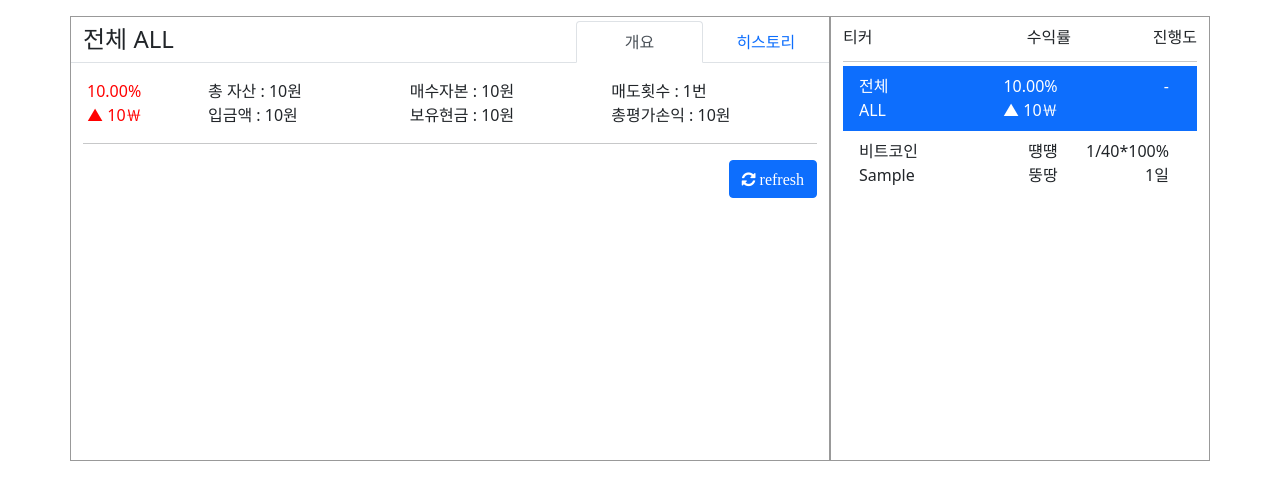
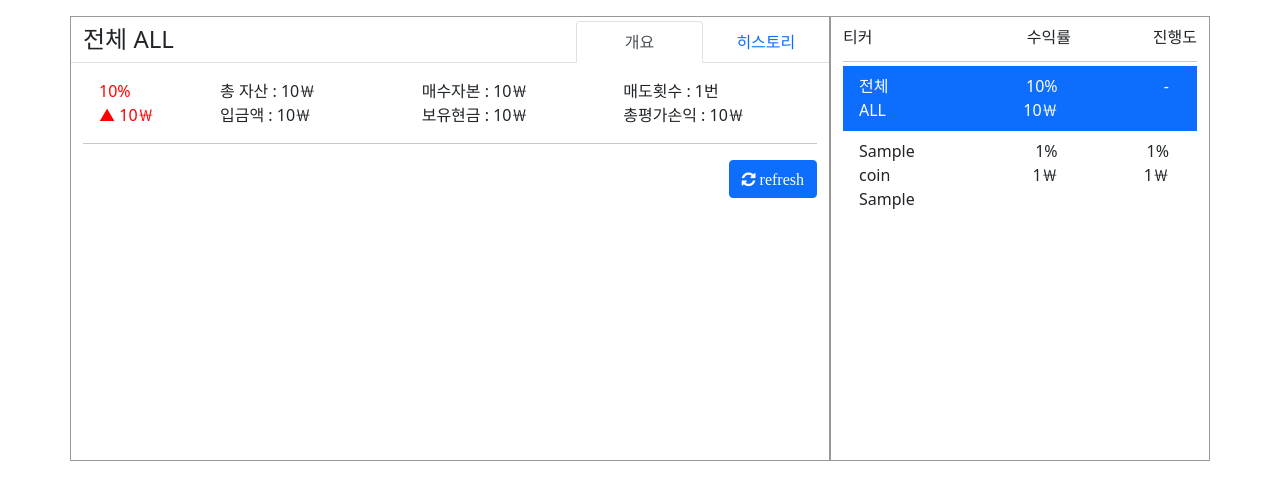
Before and after one commit to CasselKim/muhan_maesuV2, a Django app: template mysite/templates/polls/manage.html in a window 1280 px wide. Shown: the part 57-557 px from the top of the page. Run offline with Django 3.2, Linux system fonts and the light colour scheme; the template is opened without the code that fills it: values that come from a table or form of the project are taken from there, others are empty; tables that the repository leaves empty hold one stand-in row (values such as "Sample post"); parts of the project's set-up code (start-up, migrations or seed data) failed here and were passed over; some libraries are stand-ins or nearby versions.

Commit message:
update number formatting

```diff
--- a/mysite/polls/models.py
+++ b/mysite/polls/models.py
@@ -72,6 +72,9 @@ class TradePerCoin(models.Model):
     already = models.IntegerField()
     remain = models.IntegerField()
     recent_update = models.DateTimeField()
+    ticker_name = models.CharField(max_length=40)
+    coin_profit = models.IntegerField()
+    coin_profit_percent = models.DecimalField(max_digits=5, decimal_places=3)
 
     class Meta:
         managed = False
--- a/mysite/polls/views.py
+++ b/mysite/polls/views.py
@@ -10,6 +10,8 @@ def index(request) :
         user = UserInfo.objects.get(id=get_user(request))
         account_state = AccountState.objects.get(userid=user)
         trade_per_coin = TradePerCoin.objects.filter(userid=user)
+        for coin in trade_per_coin :
+            print(coin)
         context = {'account_state' : account_state, 'trade_per_coin':trade_per_coin}
         return render(request, 'polls/manage.html', context)
     else :
--- a/mysite/templates/base.html
+++ b/mysite/templates/base.html
@@ -12,7 +12,11 @@
     <!-- Bootstrap CSS -->
     <link href="https://cdn.jsdelivr.net/npm/bootstrap@5.1.3/dist/css/bootstrap.min.css" rel="stylesheet" integrity="sha384-1BmE4kWBq78iYhFldvKuhfTAU6auU8tT94WrHftjDbrCEXSU1oBoqyl2QvZ6jIW3" crossorigin="anonymous">
     <link rel="stylesheet" href="https://cdnjs.cloudflare.com/ajax/libs/font-awesome/4.7.0/css/font-awesome.min.css">
+    <style>
+      .p2 {
 
+      }
+    </style>
     <title>무한매수 관리자페이지</title>
   </head>
   <body>
--- a/mysite/templates/polls/manage.html
+++ b/mysite/templates/polls/manage.html
@@ -19,36 +19,20 @@
                     <div class="tab-pane fade show active" id="home" role="tabpanel" aria-labelledby="home-tab">
                         <div class="row mx-1 mt-3">
                             <div class="col-2" style="color:#ff0000;">
-                                <div class="row">
-                                    {{account_state.total_profit_percent}}%
-                                </div>
-                                <div class="row">
-                                    ▲ {{account_state.total_profit}}￦
-                                </div>
+                                <div><p2 class="average">{{account_state.total_profit_percent}}</p2>%</div>
+                                <div>▲ <p2 class="average">{{account_state.total_profit}}</p2>￦</div>
                             </div>
                             <div class="col">
-                                <div class="row">
-                                    총 자산 : {{account_state.total_balance}}원
-                                </div>
-                                <div class="row">
-                                    입금액 : {{account_state.total_deposit}}원
-                                </div>
+                                <div>총 자산 : <p2 class="average">{{account_state.total_balance}}</p2>￦</div>
+                                <div>입금액 : <p2 class="average">{{account_state.total_deposit}}</p2>￦</div>
                             </div>
                             <div class="col">
-                                <div class="row">
-                                    매수자본 : {{account_state.total_buy}}원
-                                </div>
-                                <div class="row">
-                                    보유현금 : {{account_state.total_cash}}원
-                                </div>
+                                <div>매수자본 : <p2 class="average">{{account_state.total_buy}}</p2>￦</div>
+                                <div>보유현금 : <p2 class="average">{{account_state.total_cash}}</p2>￦</div>
                             </div>
                             <div class="col">
-                                <div class="row">
-                                    매도횟수 : {{account_state.sell_count}}번
-                                </div>
-                                <div class="row">
-                                    총평가손익 : {{account_state.total_profit}}원
-                                </div>
+                                <div>매도횟수 : <p2 class="average">{{account_state.sell_count}}</p2>번</div>
+                                <div>총평가손익 : <p2 class="average">{{account_state.total_profit}}</p2>￦</div>
                             </div>
                         </div>
                         <hr></hr>
@@ -66,42 +50,26 @@
             {% for coin in trade_per_coin %}
                 <div class="tab-pane fade" id="list-{{coin.ticker}}" role="tabpanel" aria-labelledby="list-{{coin.ticker}}-list">
                     <ul class="row nav nav-tabs mt-1">
-                        <h4 class="col-md mt-1">비트코인 {{coin.ticker}}</h4>
+                        <h4 class="col-md mt-1">{{coin.ticker_name}} {{coin.ticker}}</h4>
                         <div class="col-md"></div>
                     </ul>
                     <div>
                         <div class="row mx-1 mt-3">
                             <div class="col-2" style="color:#ff0000;">
-                                <div class="row">
-                                    땡땡%
-                                </div>
-                                <div class="row">
-                                    뚱땅￦
-                                </div>
+                                <div><p2 class="average">{{coin.coin_profit_percent}}</p2>%</div>
+                                <div>▲ <p2 class="average">{{coin.coin_profit}}</p2>￦</div>
                             </div>
                             <div class="col">
-                                <div class="row">
-                                    원금 : {{coin.principal}}원
-                                </div>
-                                <div class="row">
-                                    분할금액 : {{coin.split}}원
-                                </div>
+                                <div>원금 : <p2 class="average">{{coin.principal}}</p2>￦</div>
+                                <div>분할금액 : <p2 class="average">{{coin.split}}</p2>￦</div>
                             </div>
                             <div class="col">
-                                <div class="row">
-                                    매수금액 : {{coin.average}}원
-                                </div>
-                                <div class="row">
-                                    평가금액 : 지금api로 받아오는 실시간금액
-                                </div>
+                                <div>매수금액 : <p2 class="average">{{coin.average}}</p2>￦</div>
+                                <div>평가금액 : <p2 class="average">지금api로 받아오는 실시간금액</p2>￦</div>
                             </div>
                             <div class="col">
-                                <div class="row">
-                                    진행일 : {{coin.execution_count}}일
-                                </div>
-                                <div class="row">
-                                    남은금액 : {{coin.remain}}원
-                                </div>
+                                <div>진행일 : <p2 class="average">{{coin.execution_count}}</p2>일</div>
+                                <div>남은금액 : <p2 class="average">{{coin.remain}}</p2>￦</div>
                             </div>
                         </div>
                         <hr></hr>
@@ -132,8 +100,8 @@
                             <div>ALL</div>
                         </div>
                         <div class="col text-end">
-                            <div>{{account_state.total_profit_percent}}%</div>
-                            <div>▲ {{account_state.total_profit}}￦</div>
+                            <div><p2 class="average">{{account_state.total_profit_percent}}</p2>%</div>
+                            <div><p2 class="average">{{account_state.total_profit}}</p2>￦</div>
                         </div>
                         <div class="col text-end">
                             <p class="col mb-0">-</p>
@@ -147,16 +115,16 @@
                 <a class="list-group-item list-group-item-action" id="list-{{coin.ticker}}-list" data-bs-toggle="list" href="#list-{{coin.ticker}}" role="tab" aria-controls="list-{{coin.ticker}}">
                     <div class="row me-auto">
                         <div class="col text-start">
-                            <div>비트코인</div>
+                            <div>{{coin.ticker_name}}</div>
                             <div>{{coin.ticker}}</div>
                         </div>
                         <div class="col text-end">
-                            <div>떙떙</div>
-                            <div>뚱땅</div>
+                            <div><p2 class="average">{{coin.coin_profit_percent}}</p2>%</div>
+                            <div><p2 class="average">{{coin.coin_profit}}</p2>￦</div>
                         </div>
                         <div class="col text-end">
-                            <div>{{coin.execution_count}}/40*100%</div>
-                            <div>{{coin.execution_count}}일</div>
+                            <div><p2 class="average">{{coin.execution_count}}</p2>%</div>
+                            <div><p2 class="average">{{coin.execution_count}}</p2>￦</div>
                         </div>
 
                     </div>
@@ -172,10 +140,21 @@
     triggerTabList.forEach(function (triggerEl) {
       var tabTrigger = new bootstrap.Tab(triggerEl)
       triggerEl.addEventListener('click', function (event) {
-        event.preventDefault()
-        tabTrigger.show()
+        event.preventDefault();
+        tabTrigger.show();
       })
     })
+</script>
+<script>
+    function average_formatting() {
+        var averages = document.querySelectorAll('.average');
+        averages.forEach(function(average) {
+            var average_value = Number(average.innerHTML);
+
+            average.innerHTML = average_value.toLocaleString();
+        });
+    };
+    average_formatting();
 </script>
 <script type="text/javascript" src="https://www.gstatic.com/charts/loader.js"></script>
 <script type="text/javascript">
```
